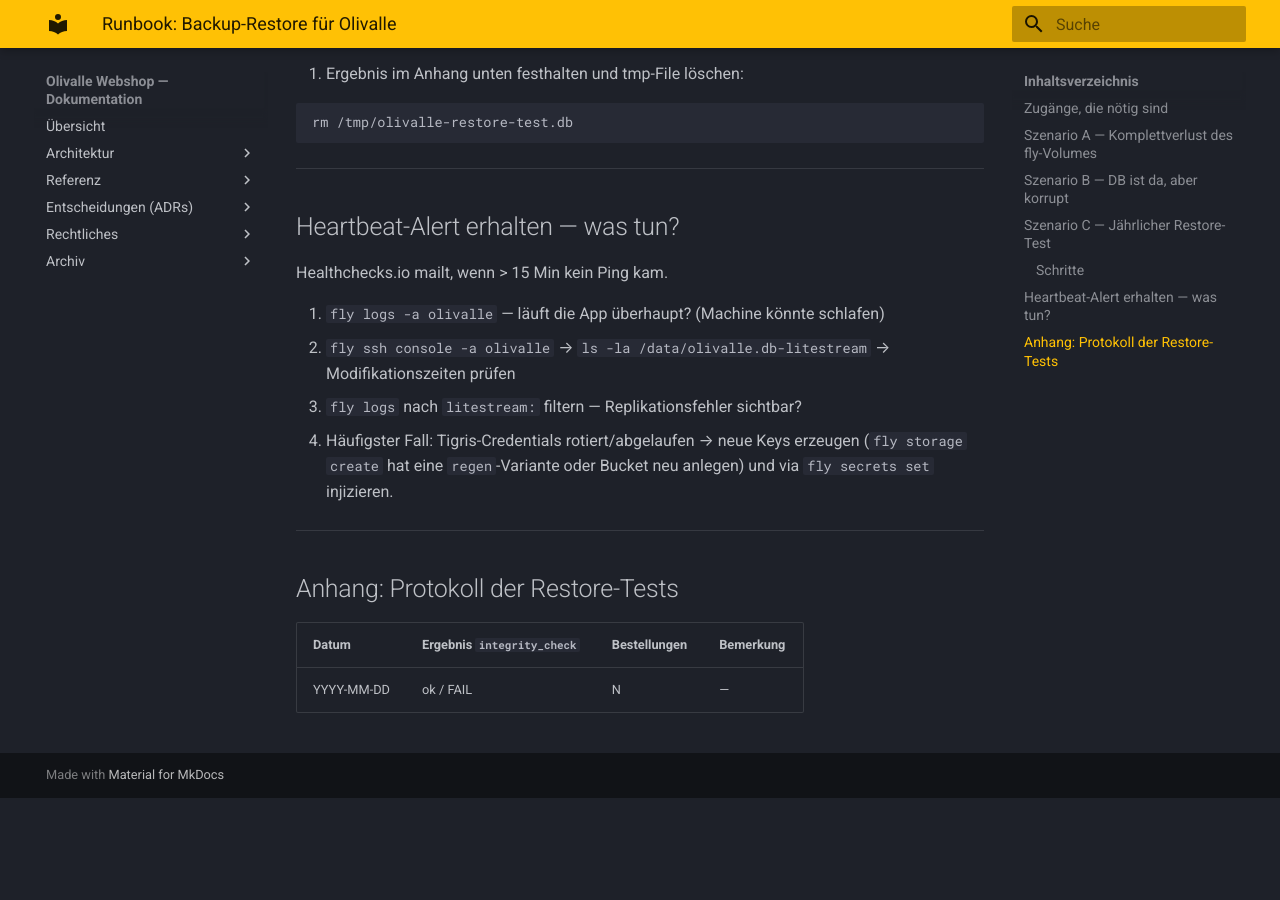
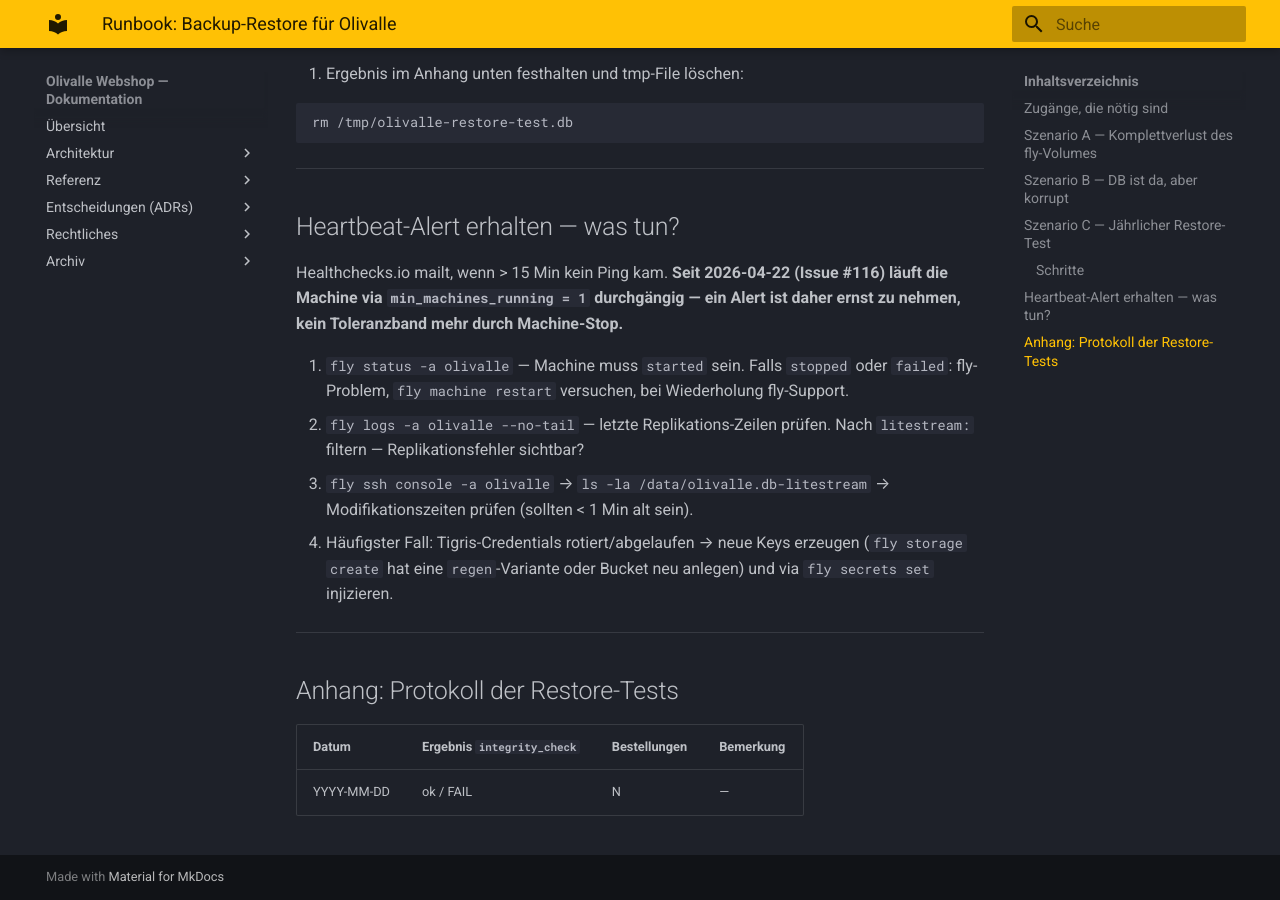
Before and after one commit to konstantinniedermann/olivalle-webshop, an MkDocs documentation site: the page built from docs/runbook-restore.md, in a window 1280 px wide and 900 px high, scrolled down 2518 px. Built offline with MkDocs 1.6.1 and Material for MkDocs 9.7.7, drawn with Linux system fonts in a browser that asks for light colours; before the commit the page ends 3316 px from its top, so only the background shows below that.

Commit message:
docs: Runbook-Heartbeat-Alert-Interpretation aktualisiert (#116)

```diff
--- a/docs/runbook-restore.md
+++ b/docs/runbook-restore.md
@@ -130,12 +130,18 @@
 
 ## Heartbeat-Alert erhalten — was tun?
 
-Healthchecks.io mailt, wenn > 15 Min kein Ping kam.
+Healthchecks.io mailt, wenn > 15 Min kein Ping kam. **Seit 2026-04-22
+(Issue #116) läuft die Machine via `min_machines_running = 1` durchgängig
+— ein Alert ist daher ernst zu nehmen, kein Toleranzband mehr durch
+Machine-Stop.**
 
-1. `fly logs -a olivalle` — läuft die App überhaupt? (Machine könnte schlafen)
-2. `fly ssh console -a olivalle` → `ls -la /data/olivalle.db-litestream`
-   → Modifikationszeiten prüfen
-3. `fly logs` nach `litestream:` filtern — Replikationsfehler sichtbar?
+1. `fly status -a olivalle` — Machine muss `started` sein. Falls `stopped`
+   oder `failed`: fly-Problem, `fly machine restart` versuchen, bei
+   Wiederholung fly-Support.
+2. `fly logs -a olivalle --no-tail` — letzte Replikations-Zeilen prüfen.
+   Nach `litestream:` filtern — Replikationsfehler sichtbar?
+3. `fly ssh console -a olivalle` → `ls -la /data/olivalle.db-litestream`
+   → Modifikationszeiten prüfen (sollten < 1 Min alt sein).
 4. Häufigster Fall: Tigris-Credentials rotiert/abgelaufen → neue Keys
    erzeugen (`fly storage create` hat eine `regen`-Variante oder Bucket
    neu anlegen) und via `fly secrets set` injizieren.
```
